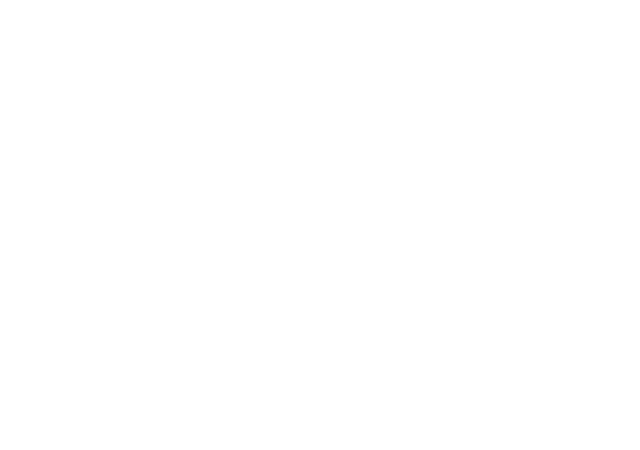
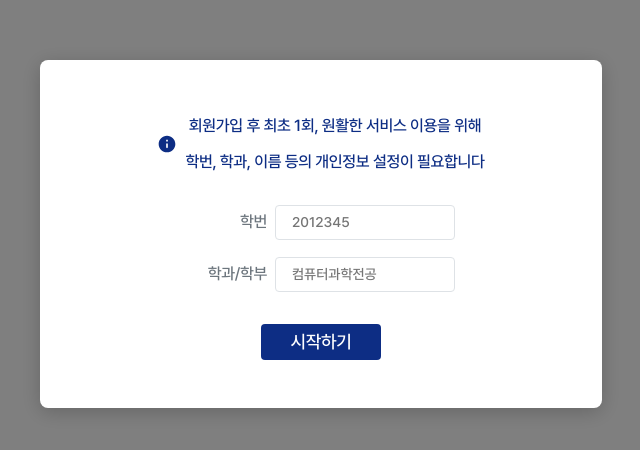
Before and after one commit to waieiches/SM-137-Frontend, a React (Vite) app: page / in a window 1280 px wide. Shown: the part 166-616 px from the top of the page, without its empty margins (319-959 px from the left). Built offline with nearby package versions, Linux system fonts and the light colour scheme.

Commit message:
feat: 개인정보 설정 모달창 제작

```diff
--- a/src/App.tsx
+++ b/src/App.tsx
@@ -1,7 +1,8 @@
-import "./reset.css"
+import UserInfoModal from "./components/user-info-modal/UserInfoModal";
+import "./reset.css";
 
 function App() {
-  return
+  return <UserInfoModal />;
 }
 
 export default App;
--- a/src/components/button/Button.tsx
+++ b/src/components/button/Button.tsx
@@ -1,33 +1,79 @@
+import React from "react";
 import styled from "@emotion/styled";
-//typeScript 정의
+import SvgIcon, { SvgIconProps } from "@mui/material/SvgIcon";
+import MenuBookRoundedIcon from "@mui/icons-material/MenuBookRounded";
+
 interface ButtonProps {
-  width?: string; // Button 컴포넌트의 props 타입 정의
+  width?: string;
+  type?: "default" | "attach" | "previous" | "library" | "login" | "register";
+  content?: string; // New prop for external text content
 }
+
 interface ButtonContainerProps {
-  width?: string; // width가 선택적 속성임을 정의
+  width?: string;
 }
-const ButtonContainer = styled.div<ButtonContainerProps>`
-  /*flex 줄 */
+
+const ButtonContainer = styled.div<ButtonContainerProps & ButtonProps>`
   display: flex;
   align-items: center;
-  text-align: center;
-  gap: 1rem; //ButtonContainer 밑에 하위 컴포넌트가 2개일 경우
   justify-content: center;
-
-  width: ${(props) => props.width};
-  height: 100px; //컴포넌트의 특정 크기 - px
-  border-radius: 4px; //컴포넌트 라운딩 처리
-  background-color: var(--primary); // var() - index.css에 정의해둔 변수명
-`;
-const ButtonContents = styled.h2`
-  //h2 - 피그마 기준으로 Desktop - header2
-  color: white; // 폰트 색상
+  gap: ${(props) => (props.type === "library" ? "0.5rem" : "1rem")};
+  width: ${(props) => props.width || "120px"};
+  height: ${(props) => (props.type === "login" ? "123px" : "40px")};
+  border-radius: 4px;
+  background-color: ${({ type }) =>
+    type === "attach" || type === "library"
+      ? "var(--gray2-subbtn)"
+      : "var(--primary)"};
+  cursor: pointer;
+  font-family: "pretendardM";
+  font-size: 1rem;
+  line-height: 1.5rem;
+  letter-spacing: -0.02em;
 `;
 
-const Button = ({ width }: ButtonProps) => {
+const ButtonContents = styled.span<ButtonProps>`
+  color: ${({ type }) =>
+    type === "attach" || type === "library"
+      ? "var(--gray5-lowtext)"
+      : "var(--white)"};
+  font-family: inherit;
+`;
+
+const LibraryIcon = styled(SvgIcon)<SvgIconProps>`
+  color: var(--primary);
+  width: 24px;
+  height: 24px;
+`;
+
+const Button: React.FC<ButtonProps> = ({
+  width,
+  type = "default",
+  content,
+}) => {
+  const label =
+    content ||
+    (() => {
+      switch (type) {
+        case "attach":
+          return "첨부파일";
+        case "previous":
+          return "이전";
+        case "library":
+          return "도서관";
+        case "login":
+          return "로그인";
+        case "register":
+          return "등록";
+        default:
+          return "다음";
+      }
+    })();
+
   return (
-    <ButtonContainer width={width}>
-      <ButtonContents>hi</ButtonContents>
+    <ButtonContainer width={width} type={type}>
+      {type === "library" && <LibraryIcon component={MenuBookRoundedIcon} />}
+      <ButtonContents type={type}>{label}</ButtonContents>
     </ButtonContainer>
   );
 };
--- /dev/null
+++ b/src/components/user-info-modal/UserInfoForm.tsx
@@ -0,0 +1,53 @@
+import styled from "@emotion/styled";
+
+const InfoForm = styled.form`
+  display: flex;
+  flex-direction: column;
+  gap: 1rem;
+  margin-top: 0.5rem;
+`;
+
+const InfoFormRow = styled.div`
+  display: flex;
+  align-items: center;
+  gap: 0.5rem;
+  width: 100%;
+`;
+
+const InfoLabel = styled.div`
+  color: var(--gray5-lowText);
+  width: 80px;
+  text-align: right;
+`;
+
+const InfoInput = styled.input`
+  width: 180px;
+  height: 35px;
+  padding: 5px 16px;
+  border: 1px solid var(--gray3-border);
+  border-radius: 4px;
+  font-size: 14px;
+
+  &:valid,
+  &:invalid {
+    border-color: var(--gray3-border);
+    box-shadow: none;
+  }
+`;
+
+const UserInfoForm = () => {
+  return (
+    <InfoForm>
+      <InfoFormRow>
+        <InfoLabel>학번</InfoLabel>
+        <InfoInput type="text" placeholder="2012345" />
+      </InfoFormRow>
+      <InfoFormRow>
+        <InfoLabel>학과/학부</InfoLabel>
+        <InfoInput type="text" placeholder="컴퓨터과학전공" />
+      </InfoFormRow>
+    </InfoForm>
+  );
+};
+
+export default UserInfoForm;
--- /dev/null
+++ b/src/components/user-info-modal/UserInfoModal.tsx
@@ -0,0 +1,77 @@
+import styled from "@emotion/styled";
+import { keyframes } from "@emotion/react";
+import InfoMessage from "../info-message/InfoMessage";
+import UserInfoForm from "./UserInfoForm";
+import Button from "../button/Button";
+
+const ModalWrapper = styled.div`
+  position: fixed;
+  width: 100%;
+  height: 100%;
+  background: rgba(0, 0, 0, 0.5);
+  display: flex;
+  align-items: center;
+  justify-content: center;
+`;
+
+const UpAnimation = keyframes`
+  from {
+    transform: translateY(100%);
+    opacity: 0;
+  }
+  to {
+    transform: translateY(0);
+    opacity: 1;
+  }
+`;
+
+const ModalContent = styled.div`
+  background: var(--white);
+  padding: 3rem 6rem;
+  border-radius: 8px;
+  width: 562px;
+  height: 348px;
+  text-align: center;
+  animation: ${UpAnimation} 0.8s ease-out;
+  display: flex;
+  flex-direction: column;
+  align-items: center;
+  box-shadow: 0px 4px 20px rgba(0, 0, 0, 0.2);
+`;
+
+const InfoMessageWrapper = styled.div`
+  margin-bottom: 1rem;
+  white-space: pre-line;
+`;
+
+const FormWrapper = styled.div`
+  margin-bottom: 1rem;
+`;
+
+const Enter = styled.div`
+  height: 1.5rem;
+`;
+
+const UserInfoModal = () => {
+  return (
+    <ModalWrapper>
+      <ModalContent>
+        <InfoMessageWrapper>
+          <InfoMessage
+            sizeType="small"
+            messageType="info"
+            content={`회원가입 후 최초 1회, 원활한 서비스 이용을 위해
+학번, 학과, 이름 등의 개인정보 설정이 필요합니다`}
+          />
+        </InfoMessageWrapper>
+        <FormWrapper>
+          <UserInfoForm />
+        </FormWrapper>
+        <Enter />
+        <Button content="시작하기" />
+      </ModalContent>
+    </ModalWrapper>
+  );
+};
+
+export default UserInfoModal;
```
